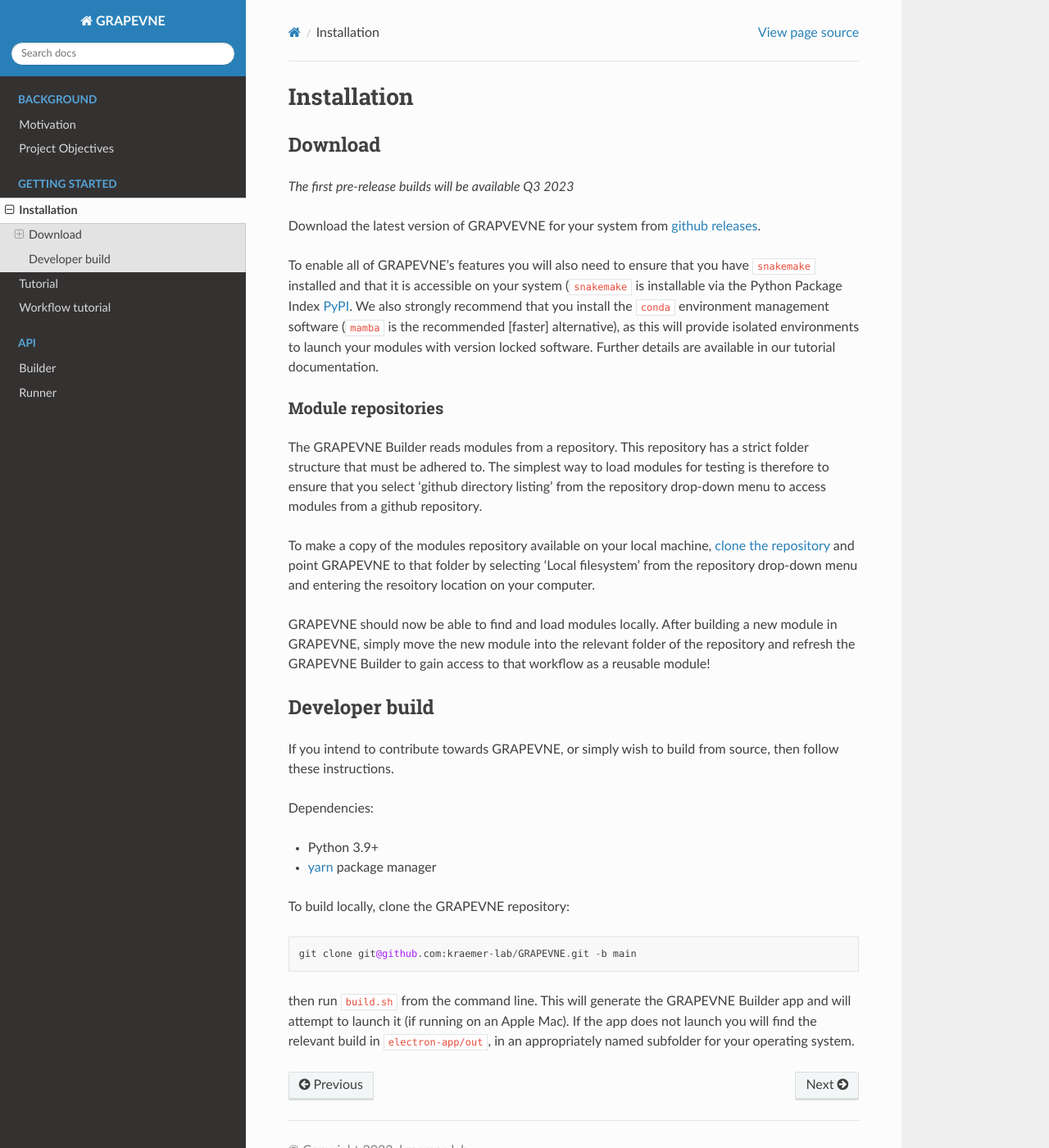
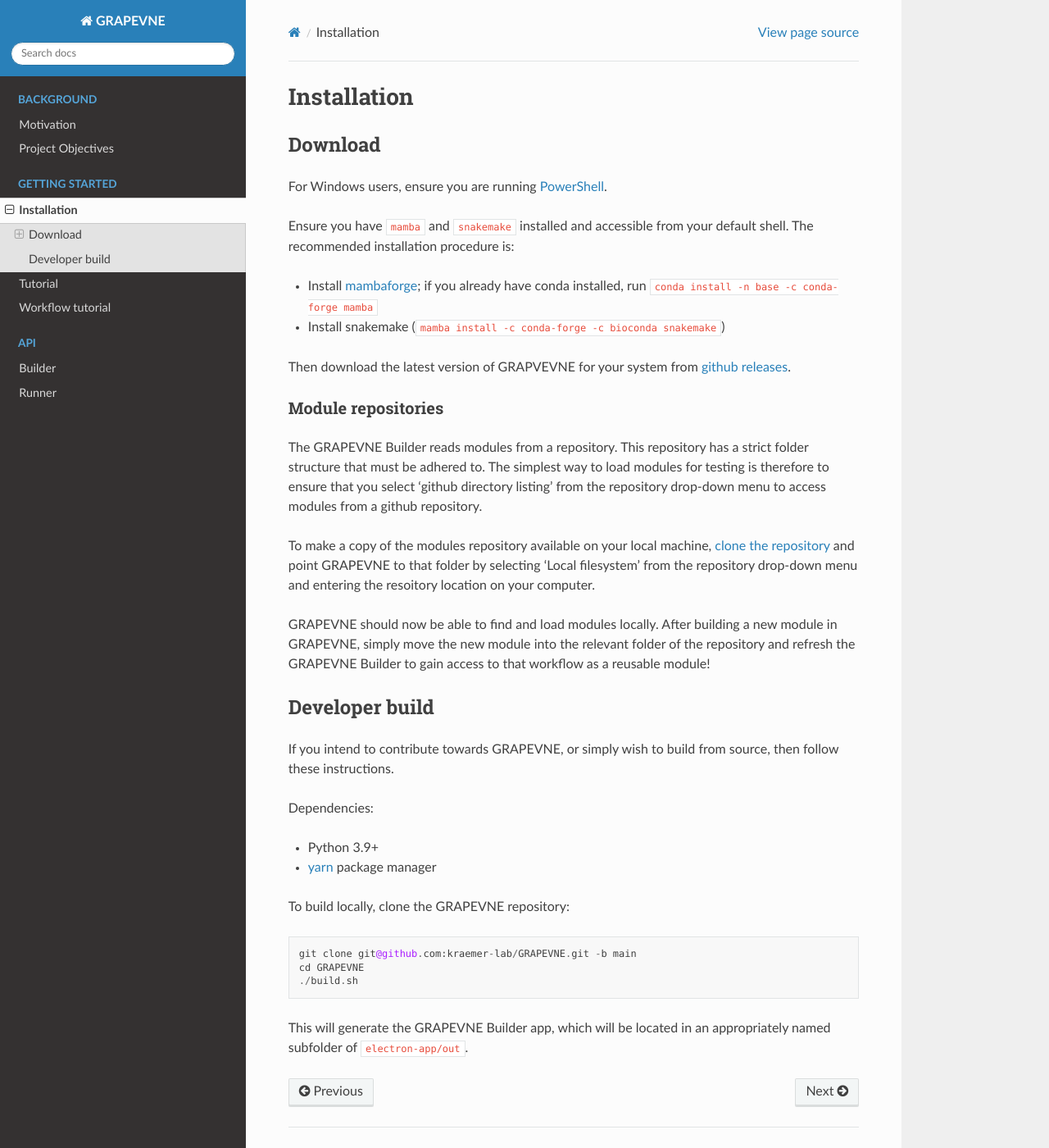
Before and after one commit to kraemer-lab/GRAPEVNE, a Sphinx documentation site: the page built from docs/getting_started/installation.md, in a window 1280 px wide and 1400 px high. Shown: the whole window at 82% size. Built offline with Sphinx 7.4.7 and the Read the Docs theme 2.0.0, drawn with Linux system fonts in a browser that asks for light colours.

Commit message:
Update install instructions

````diff
--- a/docs/getting_started/installation.md
+++ b/docs/getting_started/installation.md
@@ -2,20 +2,16 @@
 
 ## Download
 
-_The first pre-release builds will be available Q3 2023_
+For Windows users, ensure you are running [PowerShell](https://learn.microsoft.com/en-us/powershell/).
 
-Download the latest version of GRAPVEVNE for your system from
+Ensure you have `mamba` and `snakemake` installed and accessible from your
+default shell. The recommended installation procedure is:
+- Install [mambaforge](https://github.com/conda-forge/miniforge#mambaforge); if
+you already have conda installed, run `conda install -n base -c conda-forge mamba`
+- Install snakemake (`mamba install -c conda-forge -c bioconda snakemake`)
+
+Then download the latest version of GRAPVEVNE for your system from
 [github releases](https://github.com/kraemer-lab/GRAPEVNE/releases).
-
-To enable all of GRAPEVNE's features you will also need to
-ensure that you have `snakemake` installed and that it is accessible on your
-system (`snakemake` is installable via the Python Package Index
-[PyPI](https://pypi.org/project/snakemake/). We also strongly recommend that you
-install the [`conda`](https://docs.conda.io/en/latest/) environment management
-software ([`mamba`](https://github.com/mamba-org/mamba) is the recommended [faster]
-alternative), as this will provide isolated environments to launch your modules
-with version locked software. Further details are available in our tutorial
-documentation.
 
 ### Module repositories
 
@@ -46,12 +42,11 @@
 - [yarn](https://yarnpkg.com/) package manager
 
 To build locally, clone the GRAPEVNE repository:
-
 ```
 git clone git@github.com:kraemer-lab/GRAPEVNE.git -b main
+cd GRAPEVNE
+./build.sh
 ```
 
-then run `build.sh` from the command line. This will generate the GRAPEVNE Builder
-app and will attempt to launch it (if running on an Apple Mac). If the app does
-not launch you will find the relevant build in `electron-app/out`, in an
-appropriately named subfolder for your operating system.
+This will generate the GRAPEVNE Builder app, which will be located in
+an appropriately named subfolder of `electron-app/out`.
````
